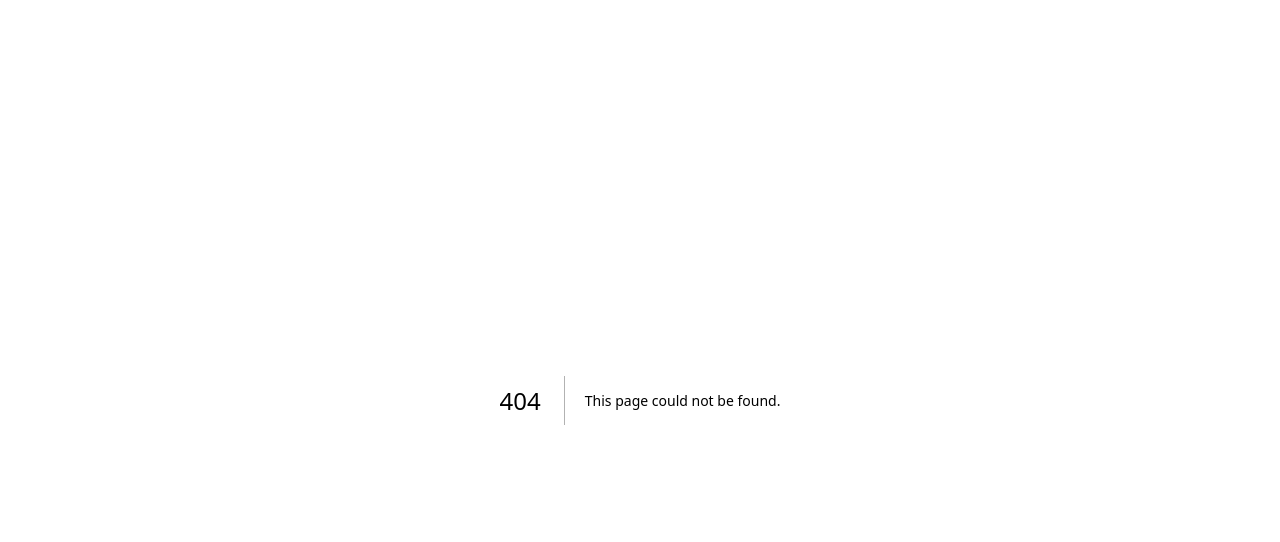
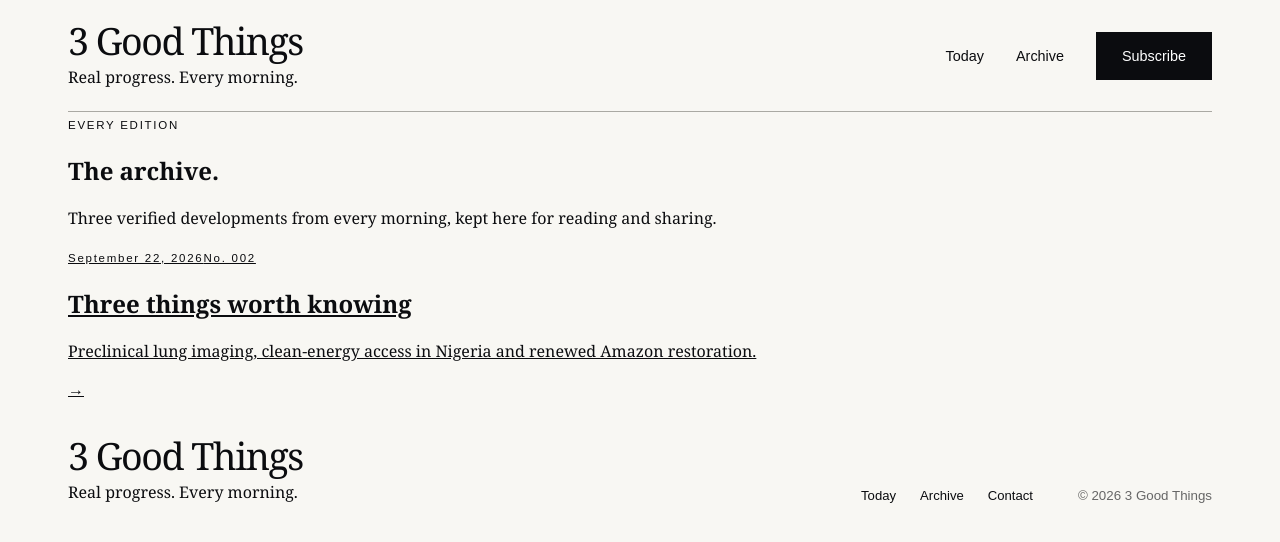
Before and after one commit to joakimkulo/3goodthings, a Next.js app: page /archive in a window 1280 px wide. Before the commit this address had no page. Shown: the top 542 px of the page. Built offline with nearby package versions, Linux system fonts and the light colour scheme.

Commit message:
Add edition archive page

```diff
--- /dev/null
+++ b/app/archive/page.js
@@ -0,0 +1,40 @@
+import archive from '../../content/archive.json';
+
+function displayDate(value) {
+  return new Intl.DateTimeFormat('en', {
+    day: 'numeric', month: 'long', year: 'numeric', timeZone: 'UTC'
+  }).format(new Date(`${value}T12:00:00Z`));
+}
+
+export const metadata = {
+  title: 'Archive — 3 Good Things',
+  description: 'Previous editions of 3 Good Things: verified progress worth knowing.'
+};
+
+export default function ArchivePage() {
+  const editions = [...archive.editions].sort((a, b) => b.editionDate.localeCompare(a.editionDate));
+
+  return <main>
+    <header>
+      <a className="brand-wrap" href="/" aria-label="3 Good Things home"><span className="brand">3 Good Things</span><span className="tag">Real progress. Every morning.</span></a>
+      <nav aria-label="Main navigation"><a href="/">Today</a><a aria-current="page" href="/archive">Archive</a><a className="button" href="/#subscribe">Subscribe</a></nav>
+    </header>
+
+    <section className="archive-hero">
+      <span className="kicker">EVERY EDITION</span>
+      <h1>The archive.</h1>
+      <p>Three verified developments from every morning, kept here for reading and sharing.</p>
+    </section>
+
+    <section className="archive-list" aria-label="Previous editions">
+      {editions.map((item) => <a className="archive-card" href={`/archive/${item.editionDate}`} key={item.editionDate}>
+        <div><span className="kicker">{displayDate(item.editionDate)}</span><span className="edition">{item.number}</span></div>
+        <h2>{item.title}</h2>
+        <p>{item.subtitle}</p>
+        <span className="archive-arrow" aria-hidden="true">→</span>
+      </a>)}
+    </section>
+
+    <footer><div><div className="brand">3 Good Things</div><div className="tag">Real progress. Every morning.</div></div><div className="footer-links"><a href="/">Today</a><a href="/archive">Archive</a><a href="mailto:hello@3goodthings.news">Contact</a></div><small>© 2026 3 Good Things</small></footer>
+  </main>;
+}
```
